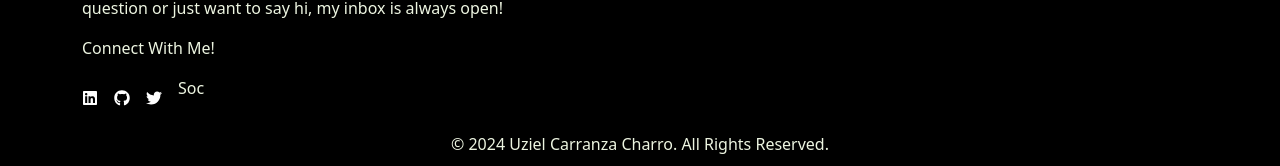
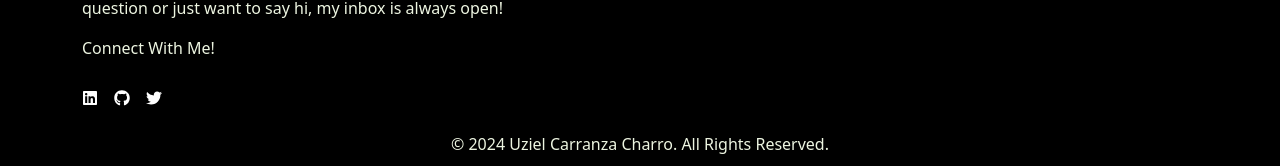
Before and after one commit to UzielCarranza/developeando, a React (Create React App) app: page / in a window 1280 px wide. Shown: the part 2920-3086 px from the top of the page. Built offline with nearby package versions, Linux system fonts and the light colour scheme.

Commit message:
adds social media section

```diff
--- a/src/components/SocialMedia.jsx
+++ b/src/components/SocialMedia.jsx
@@ -24,7 +24,7 @@ export const SocialMedia = () => {
         <ListGroup horizontal>
             {socialMedias.map((element, index) =>
                 renderListGroupItem({ ...element}, index)
-            )}Soc
+            )}
         </ListGroup>
     );
 };
```
